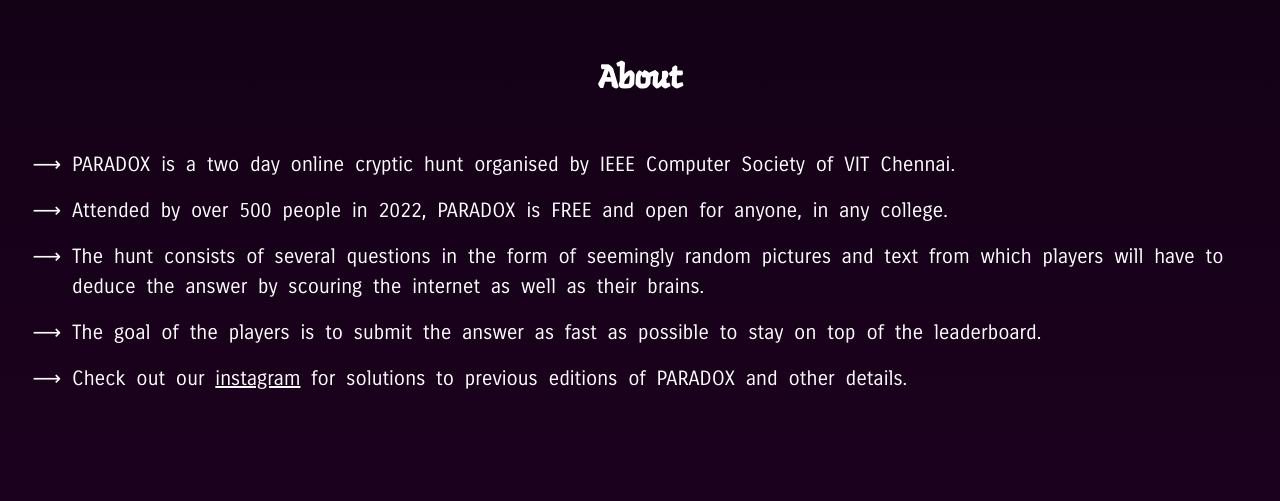
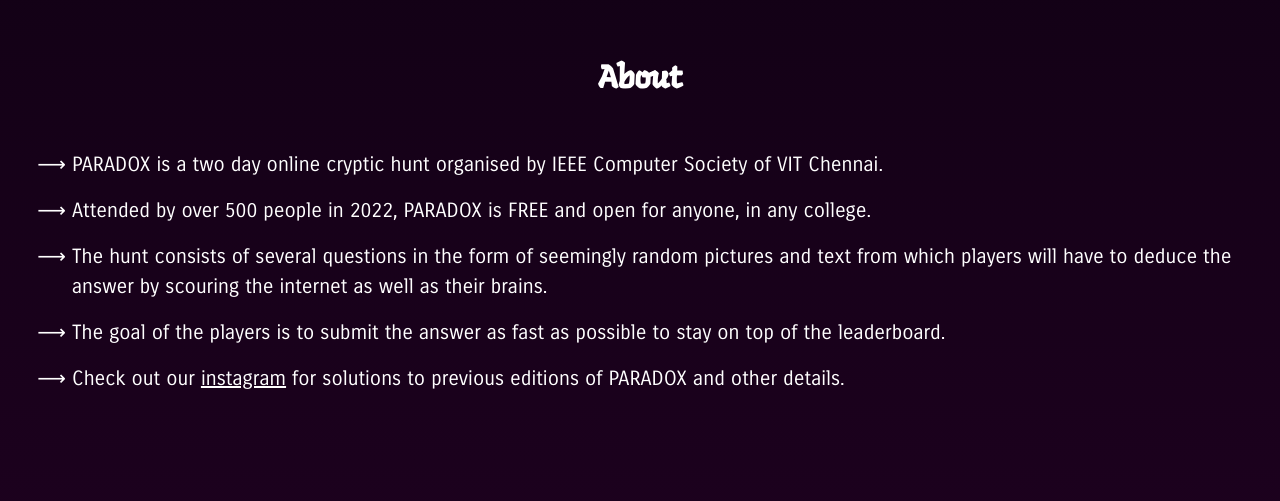
Before and after one commit to ComputerSocietyVITC/paradox-23, a plain HTML site: page marketing/index.html in a window 1280 px wide. Shown: the part 979-1480 px from the top of the page. Drawn offline with Linux system fonts and the light colour scheme.

Commit message:
remove word spacing from old font

```diff
--- a/marketing/index.html
+++ b/marketing/index.html
@@ -242,7 +242,6 @@
 
         section {
             line-height: 1.5;
-            word-spacing: 0.3rem;
             font-size: 1.25rem;
         }
 
```
